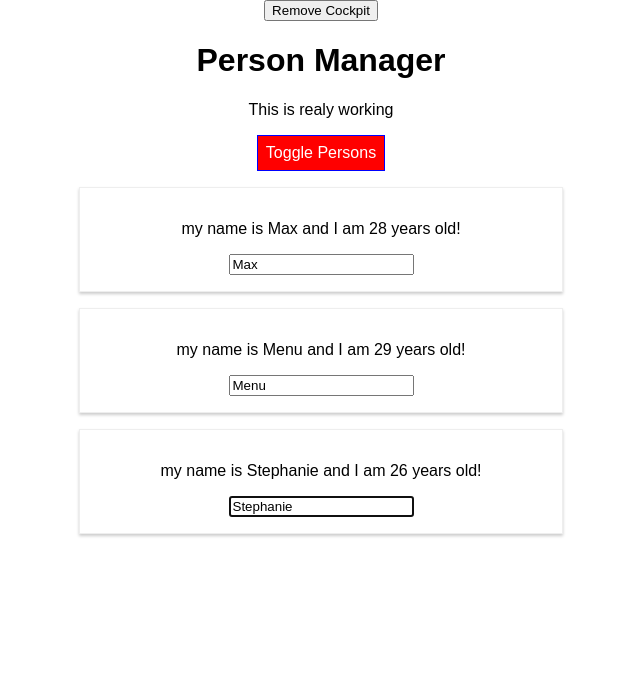
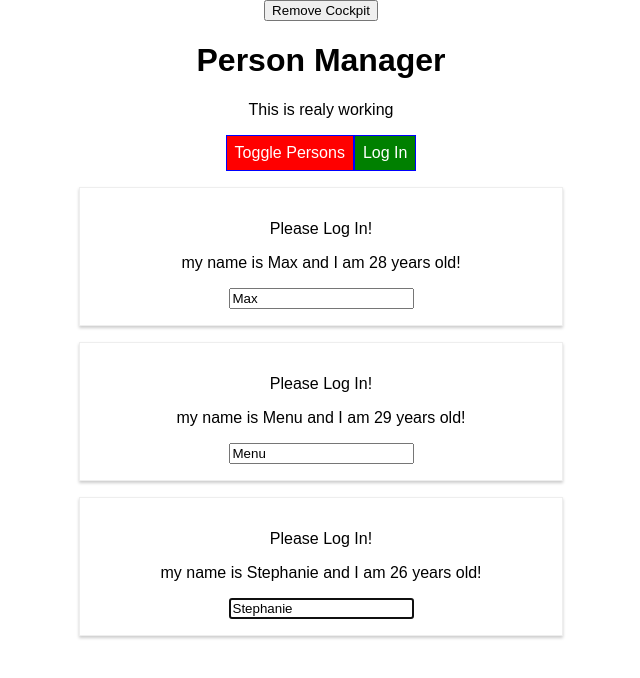
Before and after one commit to Blaussh/learning-react, a React app in the folder react-app/: page / in a window 1280 px wide. Shown: the top 678 px of the page, without its empty margins (319-959 px from the left). Built offline with nearby package versions, Linux system fonts and the light colour scheme.

Commit message:
added burger-builder app

```diff
--- a/react-app/src/components/Cockpit/Cockpit.js
+++ b/react-app/src/components/Cockpit/Cockpit.js
@@ -1,8 +1,12 @@
-import React, { useEffect, useRef } from 'react'
-import classes from './Cockpit.css'
+import React, { useEffect, useRef, useContext } from 'react';
+import classes from './Cockpit.css';
+import AuthContext from '../../context/auth-context';
 
 const Cockpit = (props) => {
   const toggleBtnRef = useRef(null);
+  const authContext = useContext(AuthContext);
+
+  console.log(authContext.authenticated);
 
   useEffect(() => {
     console.log('[Cockpit.js] useEffect');
@@ -52,6 +56,7 @@
       <button ref={toggleBtnRef} className={btnClass} onClick={props.clicked}>
         Toggle Persons
       </button>
+       <button onClick={authContext.login}>Log In</button>
     </div>
   );
 }
--- a/react-app/src/components/Persons/Person/Person.js
+++ b/react-app/src/components/Persons/Person/Person.js
@@ -3,6 +3,7 @@
 import Aux from '../../../hoc/Auxiliary';
 import withClass from '../../../hoc/withClass';
 import PropTypes from 'prop-types';
+import AuthContext from '../../../context/auth-context';
 
 class Person extends Component {
     constructor(props) {
@@ -10,15 +11,21 @@
         this.inputElementRef = React.createRef();
     }
 
+    static contextType = AuthContext;
+
     componentDidMount() {
         // this.inputElement.focus();
         this.inputElementRef.current.focus();
+        console.log(this.context.authenticated);
     }
 
     render() {
         console.log('[Person.js] rendering...');
         return (
             <Aux>
+                {
+                    this.context.authenticated ? <p>Authenticated!</p> : <p>Please Log In!</p>
+                }
                 <p key="i1" onClick={this.props.click}>my name is {this.props.name} and I am {this.props.age} years old!</p>
                 <p key="i2">{this.props.children}</p>
                 <input
--- a/react-app/src/components/Persons/Persons.js
+++ b/react-app/src/components/Persons/Persons.js
@@ -44,7 +44,8 @@
                 name={person.name}
                 age={person.age}
                 key={person.id}
-                changed={(event) => this.props.changed(event, person.id)} />
+                changed={(event) => this.props.changed(event, person.id)}
+                />
         });
     }
 }
--- a/react-app/src/containers/App.js
+++ b/react-app/src/containers/App.js
@@ -4,7 +4,7 @@
 import Cockpit from '../components/Cockpit/Cockpit';
 import withClass from '../hoc/withClass';
 import Aux from '../hoc/Auxiliary';
-
+import AuthContext from '../context/auth-context';
 
 class App extends Component {
   constructor(props) {
@@ -19,7 +19,8 @@
       otherState: 'some other state',
       showPersons: false,
       showCockpit: true,
-      changeCounter: 0
+      changeCounter: 0,
+      authenticated: false
     }
   }
 
@@ -66,6 +67,10 @@
     this.setState({ showPersons: !doesShow });
   }
 
+  loginHandler = () => {
+    this.setState({ authenticated: true });
+  }
+
   render() {
     console.log('[App.js] render');
 
@@ -75,20 +80,30 @@
         <Persons
           persons={this.state.persons}
           clicked={this.deletePersonHandler}
-          changed={this.nameChangedHandler} />;
+          changed={this.nameChangedHandler}
+          isAuthenticated={this.state.authenticated}
+        />;
     }
 
     return (
       <Aux>
         <button onClick={() => this.setState({ showCockpit: false })}>Remove Cockpit</button>
+        <AuthContext.Provider
+        value={{
+          authenticated: this.state.authenticated,
+          login: this.loginHandler
+        }}>
         {
-          this.state.showCockpit ?
+          this.state.showCockpit ? (
             <Cockpit
               title={this.props.appTitle}
               showPersons={this.state.showPersons}
               personsLength={this.state.persons.length}
-              clicked={this.togglePersonsHandler} /> : null}
+              clicked={this.togglePersonsHandler}
+            />
+          ) : null}
         {persons}
+        </AuthContext.Provider>
       </Aux>
     );
   }
--- /dev/null
+++ b/react-app/src/context/auth-context.js
@@ -0,0 +1,8 @@
+import React from 'react';
+
+const authContext = React.createContext({
+    authenticated: false,
+    login: () => {}
+});
+
+export default authContext;
```
Also changed, not shown: 1 other file (tests, documents, lock files or other folders).
